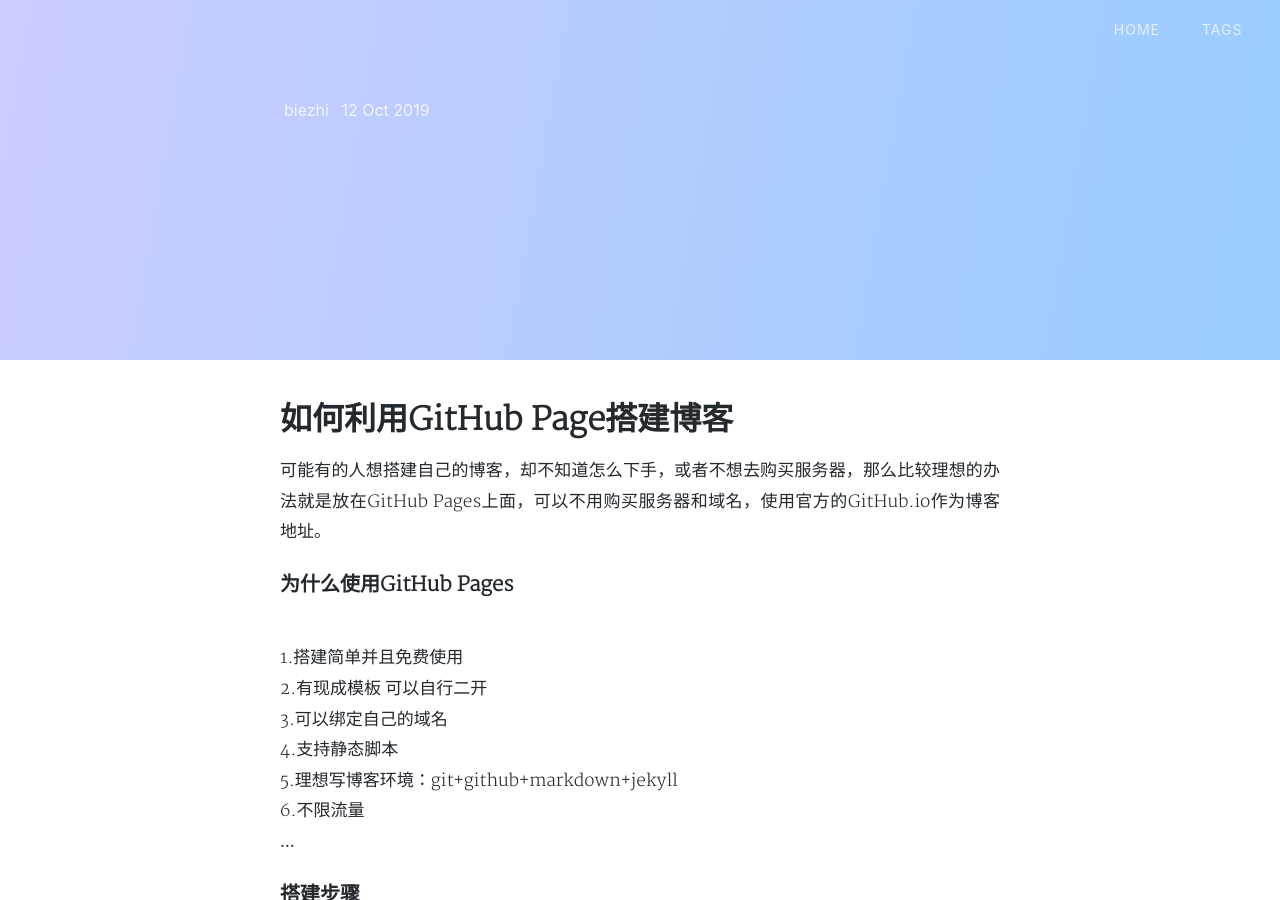
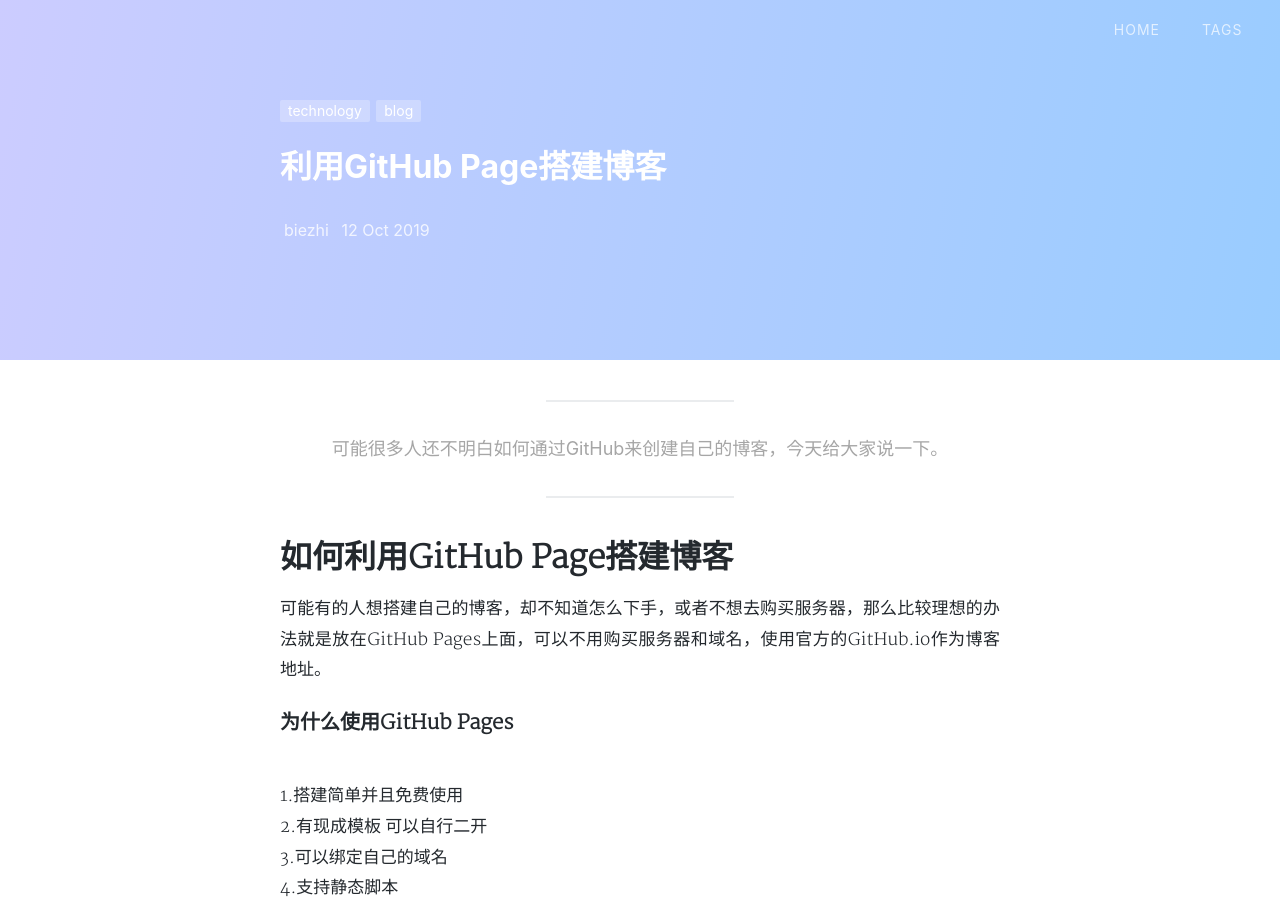
Before and after one commit to moeik/moeik.github.io, a Jekyll site: the page built from _posts/2019-10-12-1.md, in a window 1280 px wide and 900 px high. Built offline with Jekyll 4.4.1, drawn with Linux system fonts in a browser that asks for light colours; nearby versions of some CDN libraries; our own code applies the rules of GitHub Pages for plain Markdown files; a style sheet for code colours, icons or effects is not loaded; grey boxes are pictures that could not be loaded.

Commit message:
Update 2019-10-12-1.md

```diff
--- a/_posts/2019-10-12-1.md
+++ b/_posts/2019-10-12-1.md
@@ -1,6 +1,6 @@
 ---
 layout: post
-title: '利用GitHub Page搭建博客
+title: '利用GitHub Page搭建博客'
 subtitle: '可能很多人还不明白如何通过GitHub来创建自己的博客，今天给大家说一下。'
 date: 2019-10-12
 categories: technology
```
